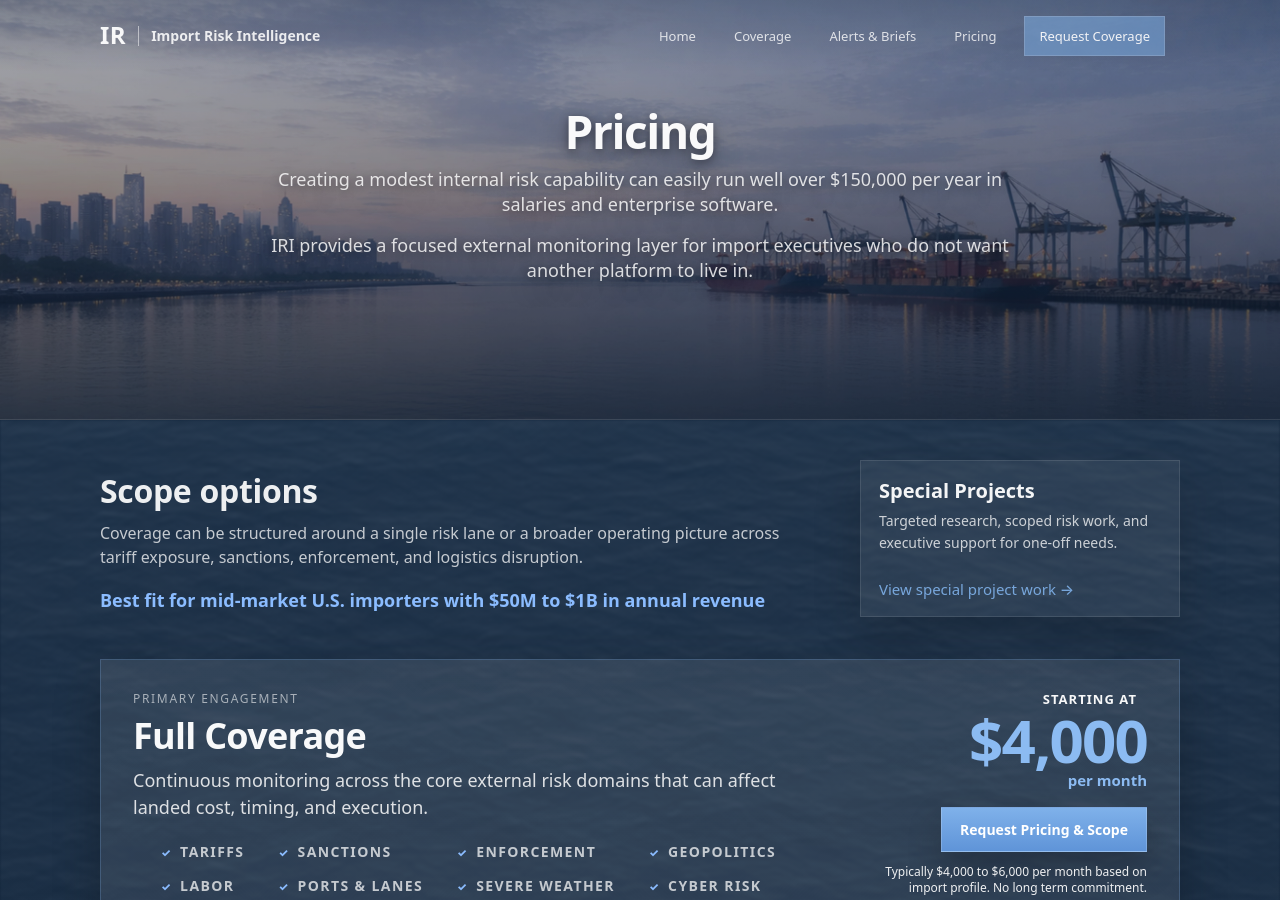
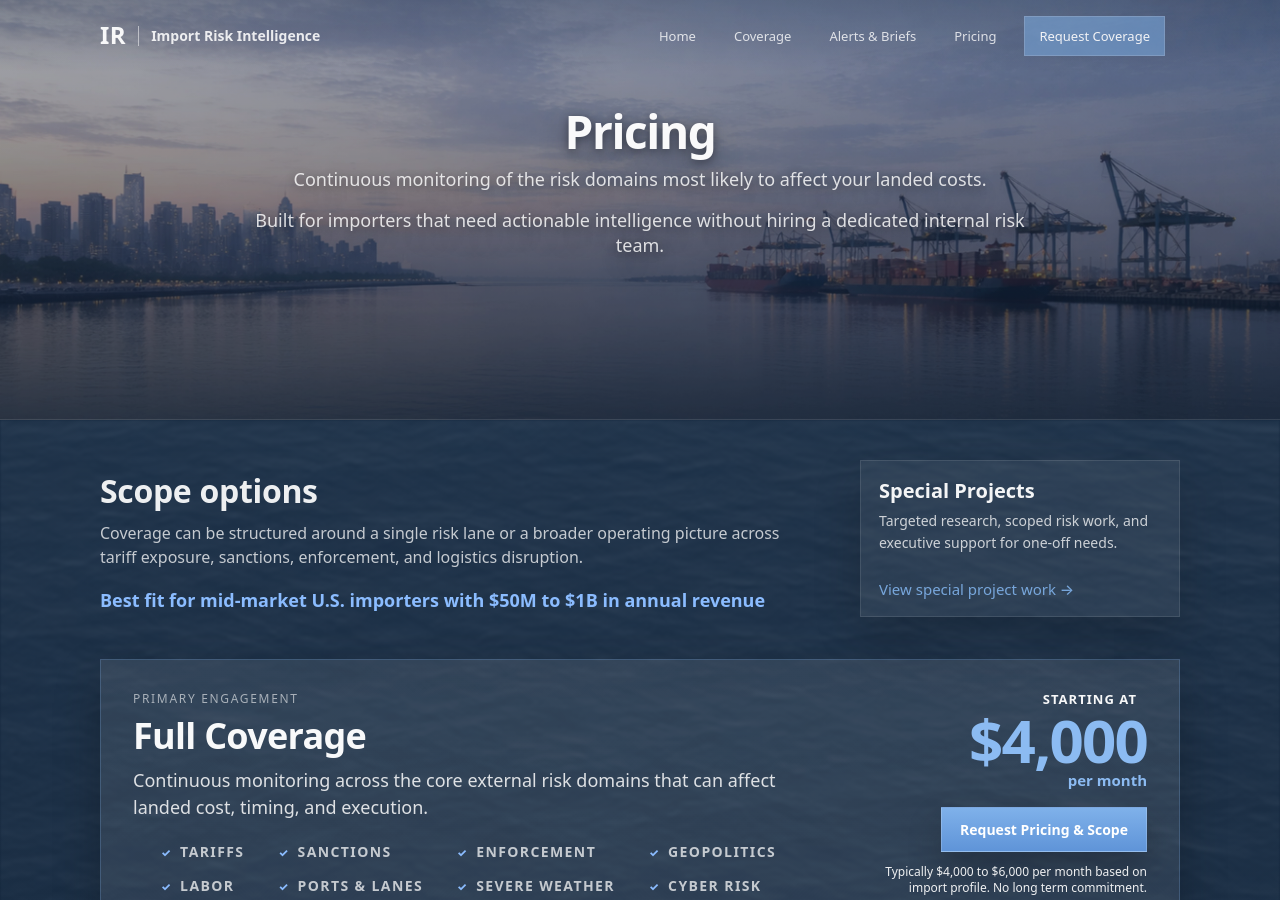
Before and after one commit to importrisk/import-risk-intelligence-site, a Jekyll site: the page built from pricing.html, in a window 1280 px wide and 900 px high. Built offline with Jekyll 4.4.1, drawn with Linux system fonts in a browser that asks for light colours.

Commit message:
Update pricing subtitles for clarity and focus

```diff
--- a/pricing.html
+++ b/pricing.html
@@ -13,10 +13,10 @@ description: Pricing and scope options for Import Risk Intelligence.
 
       <div class="pricing-intro">
         <p class="pricing-subtitle">
-          Creating a modest internal risk capability can easily run well over $150,000 per year in salaries and enterprise software.
+          Continuous monitoring of the risk domains most likely to affect your landed costs.
         </p>
         <p class="pricing-subtitle">
-          IRI provides a focused external monitoring layer for import executives who do not want another platform to live in.
+          Built for importers that need actionable intelligence without hiring a dedicated internal risk team.
         </p>
       </div>
     </div>
```
